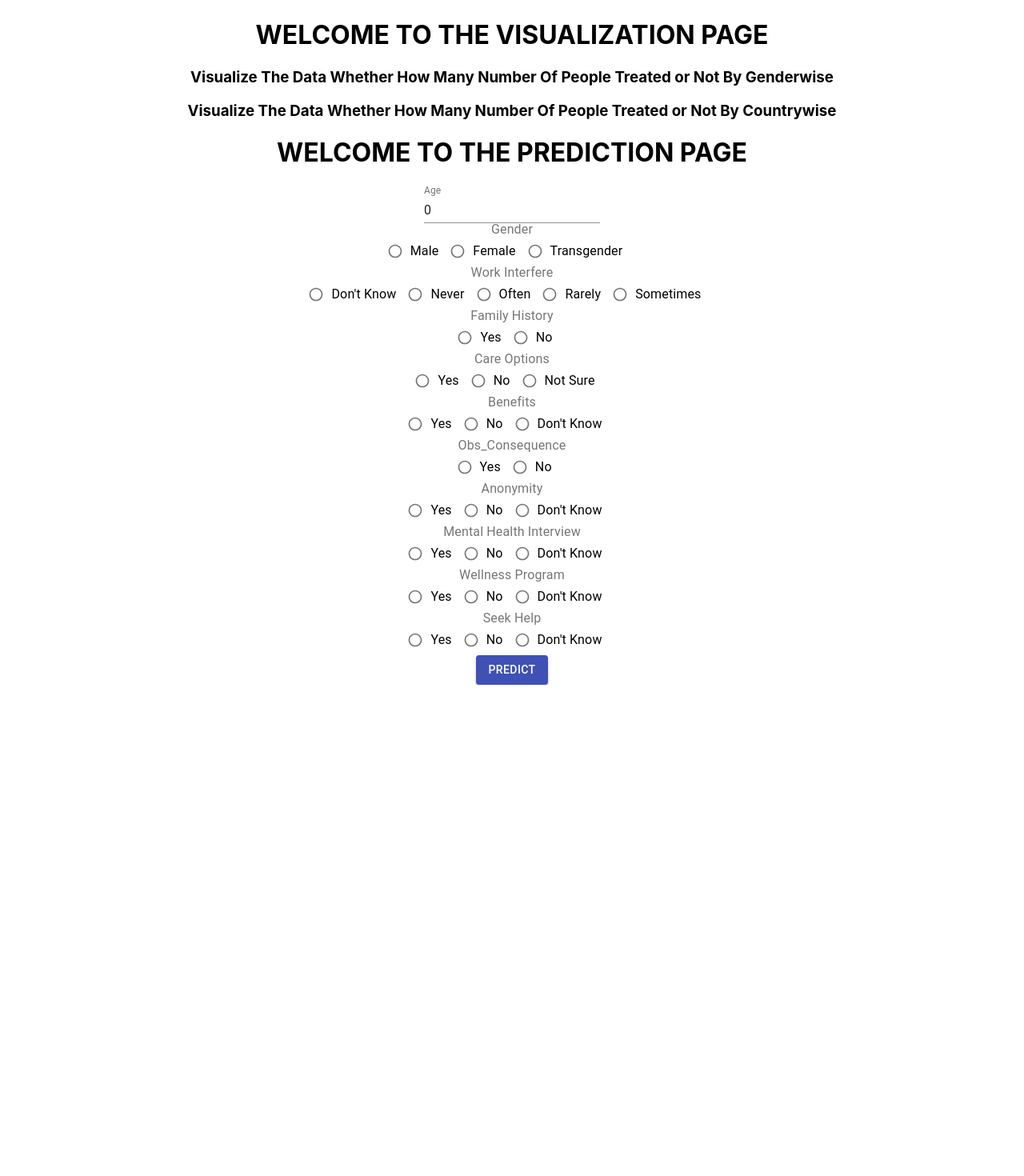
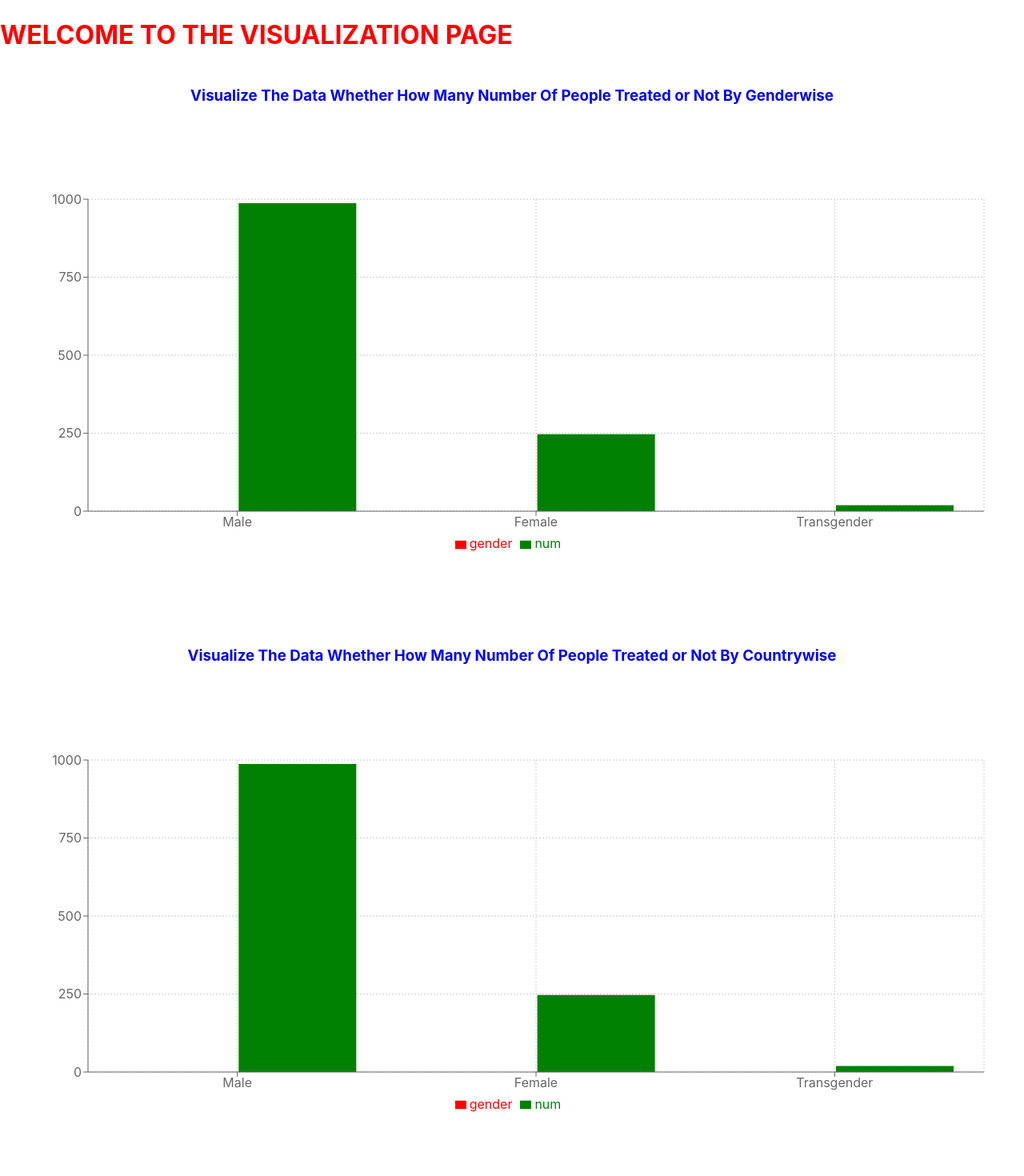
Before and after one commit to Mentaleo/Frontend, a React (Create React App) app in the folder mental_leo/: page /Prediction in a window 1280 px wide. Shown: the part 880-2350 px from the top of the page at 80% size. Before the commit the page ends 1736 px from the top, so only its background shows below. Built offline with nearby package versions, Linux system fonts and the light colour scheme.

Commit message:
12 Apr Modified

```diff
--- a/mental_leo/package.json
+++ b/mental_leo/package.json
@@ -17,6 +17,7 @@
     "react-dom": "^18.2.0",
     "react-router-dom": "^6.10.0",
     "react-scripts": "^5.0.1",
+    "recharts": "^2.5.0",
     "web-vitals": "^2.1.4"
   },
   "scripts": {
--- a/mental_leo/src/Homepage/Navbar.js
+++ b/mental_leo/src/Homepage/Navbar.js
@@ -14,7 +14,7 @@ import MenuItem from '@mui/material/MenuItem';
 import AdbIcon from '@mui/icons-material/Adb';
 
 const pages = ['Visualization', 'Prediction'];
-const settings = ['Profile', 'Account', 'Dashboard', 'Logout'];
+const settings = ['Profile', 'Account', 'Dashboard','Logout'];
 
 function Navbar() {
   const [anchorElNav, setAnchorElNav] = React.useState(null);
--- a/mental_leo/src/Prediction/Prediction.js
+++ b/mental_leo/src/Prediction/Prediction.js
@@ -36,7 +36,8 @@ const Prediction = () => {
         console.log(formValues);
     };
     return (
-        <div background-color="#9b1b6a"><h1><b>WELCOME TO THE PREDICTION PAGE</b></h1>
+        <div>
+            <marquee direction="right" behavior="alternate"><h1 style={{ color: "red"}}>WELCOME TO THE PREDICTION PAGE </h1></marquee>
                 <form onSubmit={handleSubmit} >
                     <Grid container alignItems="center" justifyContent="center"  direction="column">
                     <Grid item position="left">
--- a/mental_leo/src/Visualization/Visualization.js
+++ b/mental_leo/src/Visualization/Visualization.js
@@ -1,17 +1,56 @@
-import React from 'react';
+import React from "react";
+import { ResponsiveContainer, XAxis, YAxis, CartesianGrid, Legend, Tooltip, BarChart, Bar } from "recharts";
 
-const Visualization = () => {
+const barChartData = [
+    {
+        gender: "Male",
+        num: 987
+    },
+    {
+        gender:"Female",
+        num: 247
+    },
+    {
+        gender:"Transgender",
+        num: 19
+    }
+];
+function CourseBarChart() {
     return (
-        <div background-color="#9b1b6a">
-            <h1><b>WELCOME TO THE VISUALIZATION PAGE</b></h1>
+        <React.Fragment>
+            <marquee direction="right" behavior="alternate"><h1 style={{ color: "red" }}>WELCOME TO THE VISUALIZATION PAGE </h1></marquee>
             <div>
-                <h3>Visualize The Data Whether How Many Number Of People Treated or Not By Genderwise</h3>
+                <h3 style={{ color: "blue" }}>Visualize The Data Whether How Many Number Of People Treated or Not By Genderwise</h3>
+                <ResponsiveContainer width="100%" aspect={2}>
+                    <BarChart data={barChartData} margin={{ left: 50, right: 50, top: 100, bottom: 100 }}>
+                        <CartesianGrid strokeDasharray="2 2" />
+                        <Tooltip />
+                        <Bar dataKey="gender" fill="red" />
+                        <Bar dataKey="num" fill="green" />
+                        <XAxis dataKey="gender" interval="preserveStartEnd" tickFormatter={(value) => value} />
+                        <YAxis />
+                        <Legend />
+                    </BarChart>
+                </ResponsiveContainer>
             </div>
             <div>
-                <h3>Visualize The Data Whether How Many Number Of People Treated or Not By Countrywise</h3>
+                <h3 style={{ color: "blue" }}>Visualize The Data Whether How Many Number Of People Treated or Not By Countrywise</h3>
+                <ResponsiveContainer width="100%" aspect={2}>
+                    <BarChart data={barChartData} margin={{ left: 50, right: 50, top: 100, bottom: 100 }}>
+                        <CartesianGrid strokeDasharray="2 2" />
+                        <Tooltip />
+                        <Bar dataKey="gender" fill="red" />
+                        <Bar dataKey="num" fill="green" />
+                        <XAxis dataKey="gender" interval="preserveStartEnd" tickFormatter={(value) => value} />
+                        <YAxis />
+                        <Legend />
+                    </BarChart>
+                </ResponsiveContainer>
             </div>
-        </div>
+        </React.Fragment>
+
+
     );
-};
+}
 
-export default Visualization;
+export default CourseBarChart;
```
Also changed, not shown: 1 other file (tests, documents, lock files or other folders). Lines whose indentation alone changed are shown as unchanged.
